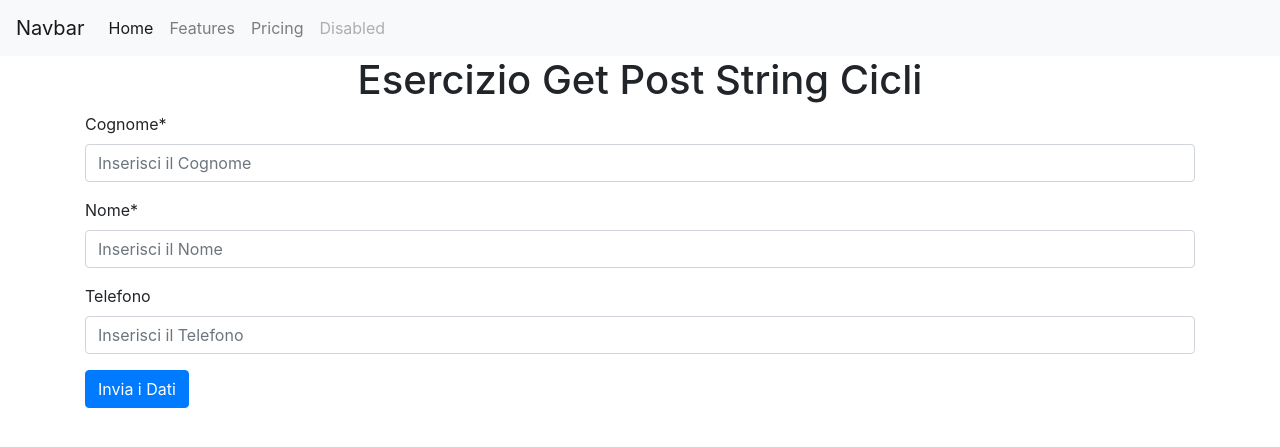
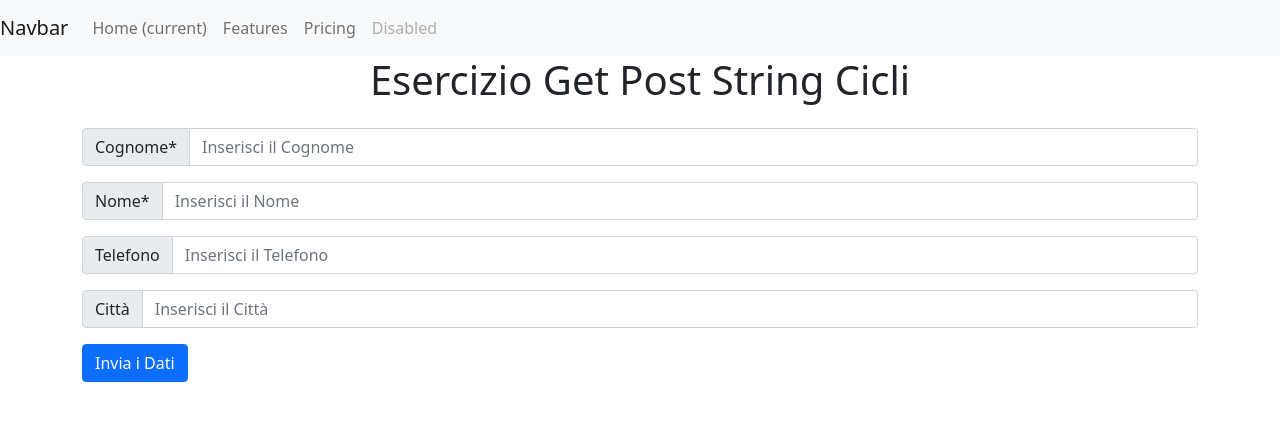
Before and after one commit to ingEnricoGiorgi/corso-magento-php, a PHP site: page /lezione5.php in a window 1280 px wide. Shown: the top 447 px of the page. Run offline with PHP 8.4, Linux system fonts and the light colour scheme.

Commit message:
lezione 5 esercizio completo

```diff
--- a/lezioni/lezione5/lezione5.php
+++ b/lezioni/lezione5/lezione5.php
@@ -12,7 +12,8 @@
     <meta name="viewport" content="width=device-width, initial-scale=1, shrink-to-fit=no">
 
     <!-- Bootstrap CSS -->
-    <link rel="stylesheet" href="https://cdn.jsdelivr.net/npm/bootstrap@4.3.1/dist/css/bootstrap.min.css" integrity="sha384-ggOyR0iXCbMQv3Xipma34MD+dH/1fQ784/j6cY/iJTQUOhcWr7x9JvoRxT2MZw1T" crossorigin="anonymous">
+    <link href="https://cdn.jsdelivr.net/npm/bootstrap@5.1.3/dist/css/bootstrap.min.css" rel="stylesheet" integrity="sha384-1BmE4kWBq78iYhFldvKuhfTAU6auU8tT94WrHftjDbrCEXSU1oBoqyl2QvZ6jIW3" crossorigin="anonymous">
+
 
     <title>Esercizio Get Post String Cicli</title>
   </head>
@@ -22,11 +23,28 @@
     <div class="container">
         <div class="row">
             <div class="col-12">
+                <?php
+                    //Array ( [cognome] => Casadei [nome] => Mauro [telefono] => 0541654789 )
+                    $ar = array();
+                    foreach ($_REQUEST as $name => $value){
+                        $value_sanitizzato = htmlspecialchars($value, ENT_QUOTES);
+                        $name_sanitizzato = htmlspecialchars($name, ENT_QUOTES);
+                        $ar[$name_sanitizzato] = $value_sanitizzato;
+                    }
+                    printTable($ar);
+                ?>
+            </div>
+        </div>
+    </div>
+    <div class="container">
+        <div class="row">
+            <div class="col-12">
                 <form name="registrazione" action="lezione5.php" method="POST" enctype="multipart/form-data">
                     <?php
                         print createInput("cognome", "Cognome", "required");
                         print createInput("nome", "Nome", "required");
                         print createInput("telefono", "Telefono", null);
+                        print createInput("citta", "Città", null);
                     ?>
                     <button type="submit" class="btn btn-primary">Invia i Dati</button>
                 </form>
@@ -34,11 +52,15 @@
         </div>
     </div>
     <!-- Optional JavaScript -->
-    <!-- jQuery first, then Popper.js, then Bootstrap JS -->
-    <script src="https://code.jquery.com/jquery-3.3.1.slim.min.js" integrity="sha384-q8i/X+965DzO0rT7abK41JStQIAqVgRVzpbzo5smXKp4YfRvH+8abtTE1Pi6jizo" crossorigin="anonymous"></script>
-    <script src="https://cdn.jsdelivr.net/npm/popper.js@1.14.7/dist/umd/popper.min.js" integrity="sha384-UO2eT0CpHqdSJQ6hJty5KVphtPhzWj9WO1clHTMGa3JDZwrnQq4sF86dIHNDz0W1" crossorigin="anonymous"></script>
-    <script src="https://cdn.jsdelivr.net/npm/bootstrap@4.3.1/dist/js/bootstrap.min.js" integrity="sha384-JjSmVgyd0p3pXB1rRibZUAYoIIy6OrQ6VrjIEaFf/nJGzIxFDsf4x0xIM+B07jRM" crossorigin="anonymous"></script>
-  </body>
+    <!-- Option 1: Bootstrap Bundle with Popper -->
+    <script src="https://cdn.jsdelivr.net/npm/bootstrap@5.1.3/dist/js/bootstrap.bundle.min.js" integrity="sha384-ka7Sk0Gln4gmtz2MlQnikT1wXgYsOg+OMhuP+IlRH9sENBO0LRn5q+8nbTov4+1p" crossorigin="anonymous"></script>
+
+    <!-- Option 2: Separate Popper and Bootstrap JS -->
+    <!--
+    <script src="https://cdn.jsdelivr.net/npm/@popperjs/core@2.10.2/dist/umd/popper.min.js" integrity="sha384-7+zCNj/IqJ95wo16oMtfsKbZ9ccEh31eOz1HGyDuCQ6wgnyJNSYdrPa03rtR1zdB" crossorigin="anonymous"></script>
+    <script src="https://cdn.jsdelivr.net/npm/bootstrap@5.1.3/dist/js/bootstrap.min.js" integrity="sha384-QJHtvGhmr9XOIpI6YVutG+2QOK9T+ZnN4kzFN1RtK3zEFEIsxhlmWl5/YESvpZ13" crossorigin="anonymous"></script>
+    -->
+  </body>  </body>
 </html>
 <?php
     function createInput($name, $label, $attributi = null){
@@ -47,10 +69,34 @@
             $obbligatorio = "*";
         }
         return <<<EOD
-        <div class="form-group">
-            <label for="$name">$label$obbligatorio</label>
+        <div class="input-group mb-3">
+            <label class="input-group-text" for="$name">$label$obbligatorio</label>
             <input type="text" class="form-control" id="$name" name="$name"  placeholder="Inserisci il $label" $attributi>
         </div>
 EOD;
     }
+    function printTable($ar){
+        print <<<EOD
+        <table class="table">
+        <thead>
+          <tr>
+EOD;
+            foreach ($ar as $name => $value){
+                print "<th>$name</th>";
+            }
+        print <<<EOD
+            </tr>
+        </thead>
+        <tbody>
+            <tr>
+EOD;
+            foreach ($ar as $name => $value){
+                print "<td>$value</td>";
+            }
+            print <<<EOD
+            </tr>
+        </tbody>
+        </table>
+EOD;
+    }
 ?>
```
